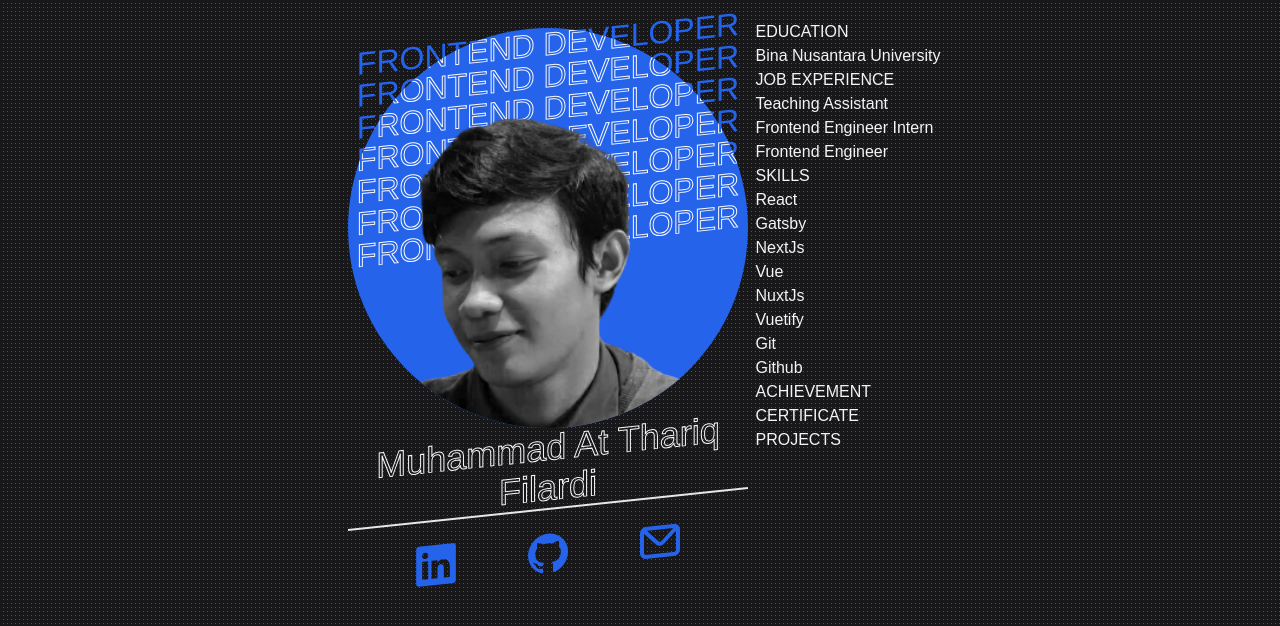
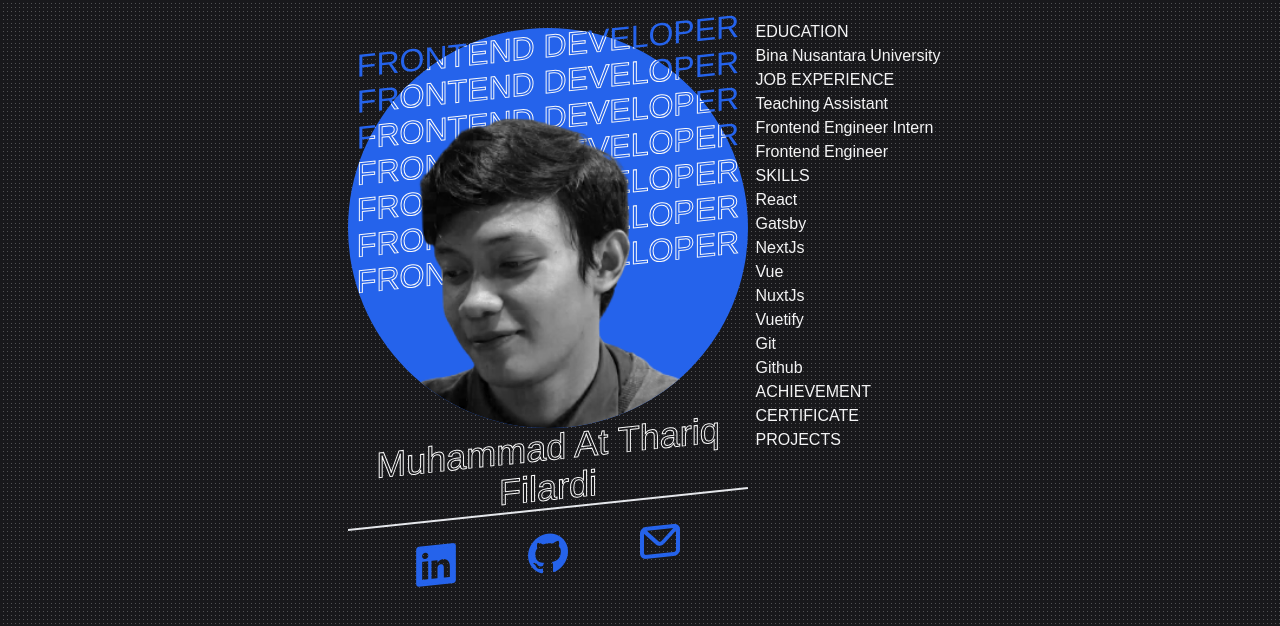
Before and after one commit to crazould/crazould.github.io, a React (Vite) app: page / in a window 1280 px wide. Shown: the top 626 px of the page. Built offline with nearby package versions, Linux system fonts and the light colour scheme; a web font is replaced by a local one.

Commit message:
refactor css

```diff
--- a/src/App.jsx
+++ b/src/App.jsx
@@ -4,11 +4,11 @@ import './index.css'
 function App() {
 
   return (
-    <div className="min-h-screen bg-zinc-900 body">
-      <div className="wrapper p-5 flex justify-center flex-wrap">
-        <div className="profile-intro p-2 mb-5">
-          <div className="profile-intro-desc flex flex-col items-center mb-3 md:mb-5 relative w-[280px] md:w-[400px]">
-            <div className="text-5xl -skew-y-6 md:text-[2rem] text-center absolute text-blue-600">
+    <div className="body">
+      <div className="wrapper ">
+        <div className="profile-intro">
+          <div className="profile-intro-desc">
+            <div className="profile-job-out">
               FRONTEND DEVELOPER
               FRONTEND DEVELOPER
               FRONTEND DEVELOPER
@@ -17,8 +17,8 @@ function App() {
               FRONTEND DEVELOPER
               FRONTEND DEVELOPER
             </div>
-            <div className="profile-pic-container bg-blue-600 w-[280px] md:w-[400px] rounded-full relative overflow-hidden">
-              <div className="text-bg text-5xl -skew-y-6 md:text-[2rem] w-[280px] md:w-[400px] text-center absolute z-10">
+            <div className="profile-pic-container">
+              <div className="profile-job-in">
                 FRONTEND DEVELOPER
                 FRONTEND DEVELOPER
                 FRONTEND DEVELOPER
@@ -27,26 +27,26 @@ function App() {
                 FRONTEND DEVELOPER
                 FRONTEND DEVELOPER
               </div>
-              <img src={profilePic} alt="profile picture" className="profile-pic z-50 relative w-full" />
+              <img src={profilePic} alt="profile picture" className="profile-pic" />
             </div>
-            <div className="profile-name text-2xl -skew-y-6 md:text-4xl border-b-2 hover:border-blue-600 text-center z-20 relative duration-200">
+            <div className="profile-name">
                 Muhammad At Thariq Filardi
             </div>
           </div>
-          <div className="profile-social -skew-y-6 text-blue-600 flex justify-evenly text-4xl md:text-5xl">
+          <div className="profile-social">
             <a target="_blank" href="https://www.linkedin.com/in/muhammad-filardi/">
-              <i className="uil uil-linkedin hover:text-zinc-100 duration-200"></i>
+              <i className="uil uil-linkedin"></i>
             </a>
             <a target="_blank" href="https://github.com/crazould">
-              <i className="uil uil-github hover:text-zinc-100 duration-200"></i>
+              <i className="uil uil-github"></i>
             </a>
             <a href="mailto:crazould@gmail.com">
-              <i className="uil uil-envelope hover:text-zinc-100 duration-200"></i>
+              <i className="uil uil-envelope"></i>
             </a>
           </div>
         </div>
-        <div className="profile-desc flex flex-col items-center">
-          <div className="text-zinc-100">
+        <div className="profile-desc">
+          <div className="">
             <ul>
               <li>
                 EDUCATION
--- a/src/index.css
+++ b/src/index.css
@@ -2,26 +2,72 @@
 @tailwind components;
 @tailwind utilities;
 
+
+:root{
+  --primary-color: #2563eb;
+  --secondary-color: #18181b;
+  --accent-color: #fafafa;
+}
+
 .body {
   font-family: 'Futura XBlkCnIt BT', sans-serif;
-  background-image: repeating-linear-gradient(-45deg, rgba(255,255,255, 0.25), rgba(255,255,255, 0.25) 1px, transparent 1px, transparent 6px);
+  background-image: repeating-linear-gradient(-45deg, rgba(255, 255, 255, 0.25), rgba(255, 255, 255, 0.25) 1px, transparent 1px, transparent 6px);
   background-size: 4px 4px;
   user-select: none;
+  @apply min-h-screen bg-zinc-900;
 }
 
-.text-bg, .profile-name{
+.wrapper {
+  @apply p-5 flex justify-center flex-wrap;
+}
+
+.profile-intro {
+  @apply p-2 mb-5 text-blue-600;
+}
+
+.profile-intro-desc{
+  @apply flex flex-col items-center mb-3 md:mb-5 relative w-[280px] md:w-[400px];
+}
+
+.profile-job-out{
+  @apply text-3xl -skew-y-6 md:text-[2rem] text-center absolute;
+}
+
+.profile-pic-container{
+ @apply bg-blue-600 w-[280px] md:w-[400px] rounded-full relative overflow-hidden;
+}
+
+.profile-job-in{
+  @apply text-bg text-3xl -skew-y-6 md:text-[2rem] w-[280px] md:w-[400px] text-center absolute z-10;
+}
+
+.profile-pic{
+  @apply z-50 relative w-full;
+}
+
+.profile-name {
+  @apply text-2xl -skew-y-6 md:text-4xl border-b-2 hover:border-blue-600 text-center z-20 relative duration-200;
+}
+
+.text-bg,
+.profile-name {
   color: rgba(0, 0, 0, 0);
   -webkit-text-stroke: 1px #fafafa;
 }
 
-.profile-name:hover{
+.profile-name:hover {
   -webkit-text-stroke: 1px #2563eb;
 }
 
-i:hover{
-  cursor: pointer;
+.profile-social{
+  @apply -skew-y-6 flex justify-evenly text-4xl md:text-5xl;
 }
 
-.profile-pic:hover{
+i {
+  @apply hover:text-zinc-100 duration-200 hover:cursor-pointer;
+}
 
+
+.profile-desc {
+  @apply flex flex-col items-center text-zinc-100;
 }
```
